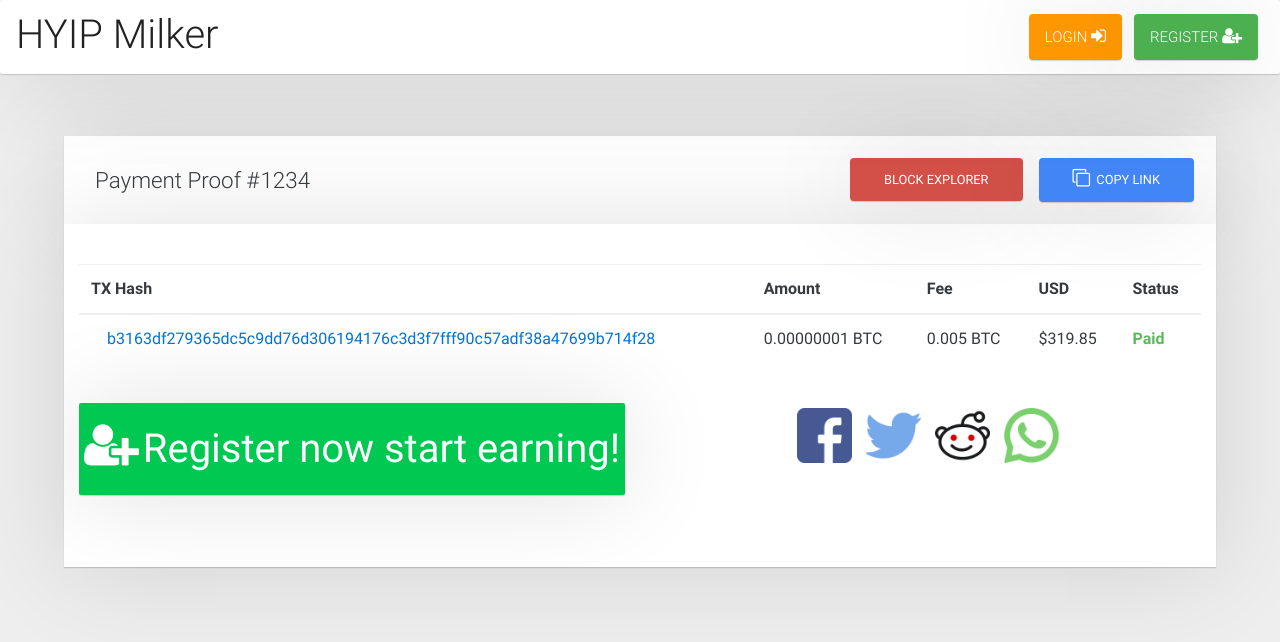
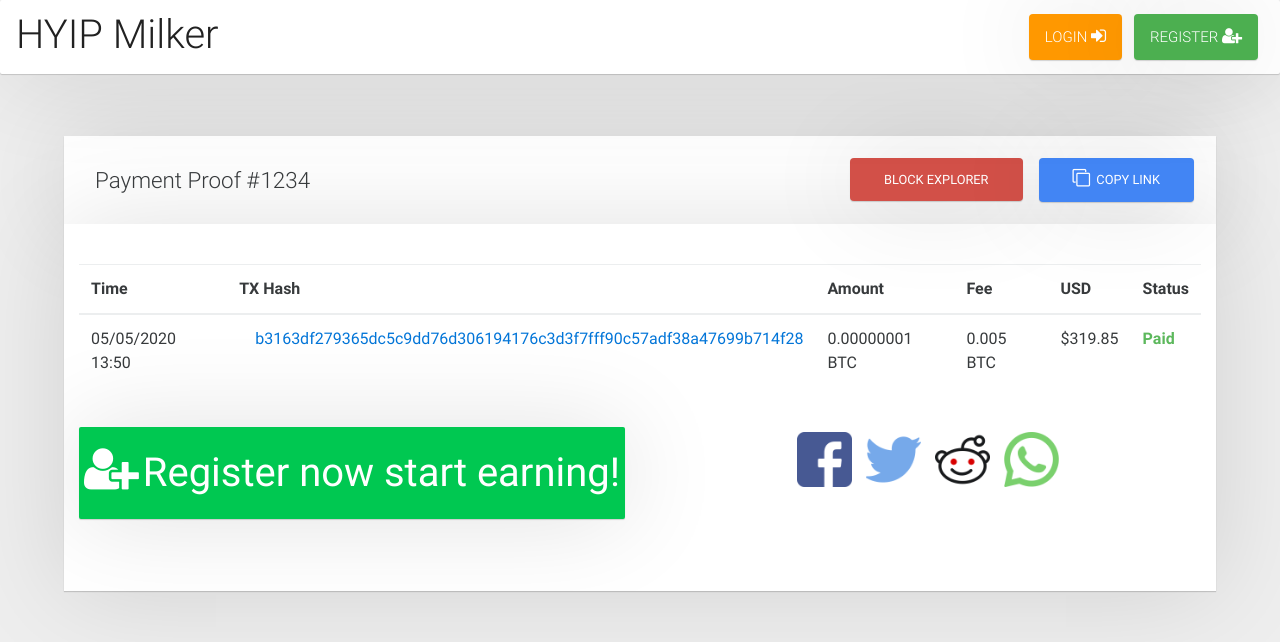
Before and after one commit to hm-gthb/hm-gthb.github.io, a Jekyll site: the page built from payment.html, in a window 1280 px wide. Shown: the top 642 px of the page. Built offline with Jekyll 4.4.1, drawn with Linux system fonts in a browser that asks for light colours; nearby versions of some CDN libraries.

Commit message:
Update payment.html

```diff
--- a/payment.html
+++ b/payment.html
@@ -32,6 +32,7 @@ permalink: payment.html
               <table class="table">
                 <thead>
                   <tr>
+                    <th>Time</th>
                     <th>TX Hash</th>
                     <th>Amount</th>
                     <th>Fee</th>
@@ -41,6 +42,7 @@ permalink: payment.html
                 </thead>
                 <tbody>
                   <tr>
+                    <td>05/05/2020 13:50</td>
                     <td><a href = "" target = "_blank">b3163df279365dc5c9dd76d306194176c3d3f7fff90c57adf38a47699b714f28</a></td>
                     <td>0.00000001 BTC</td>
                     <td>0.005 BTC</td>
```
